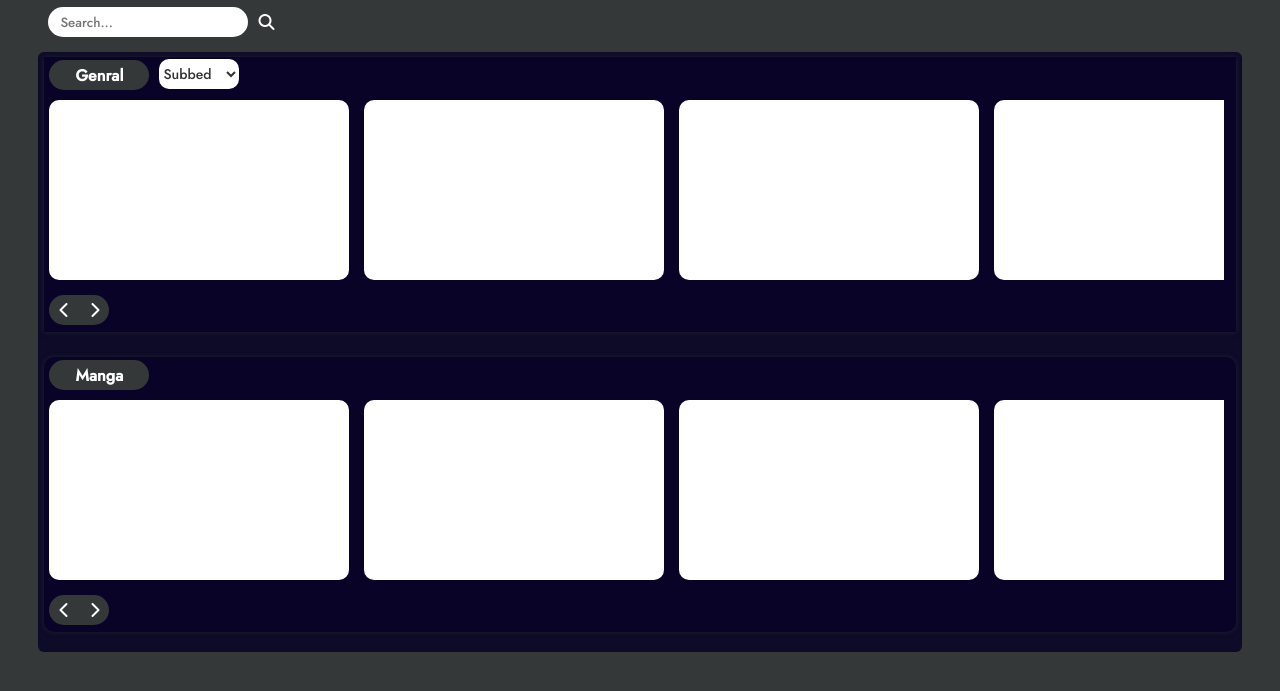
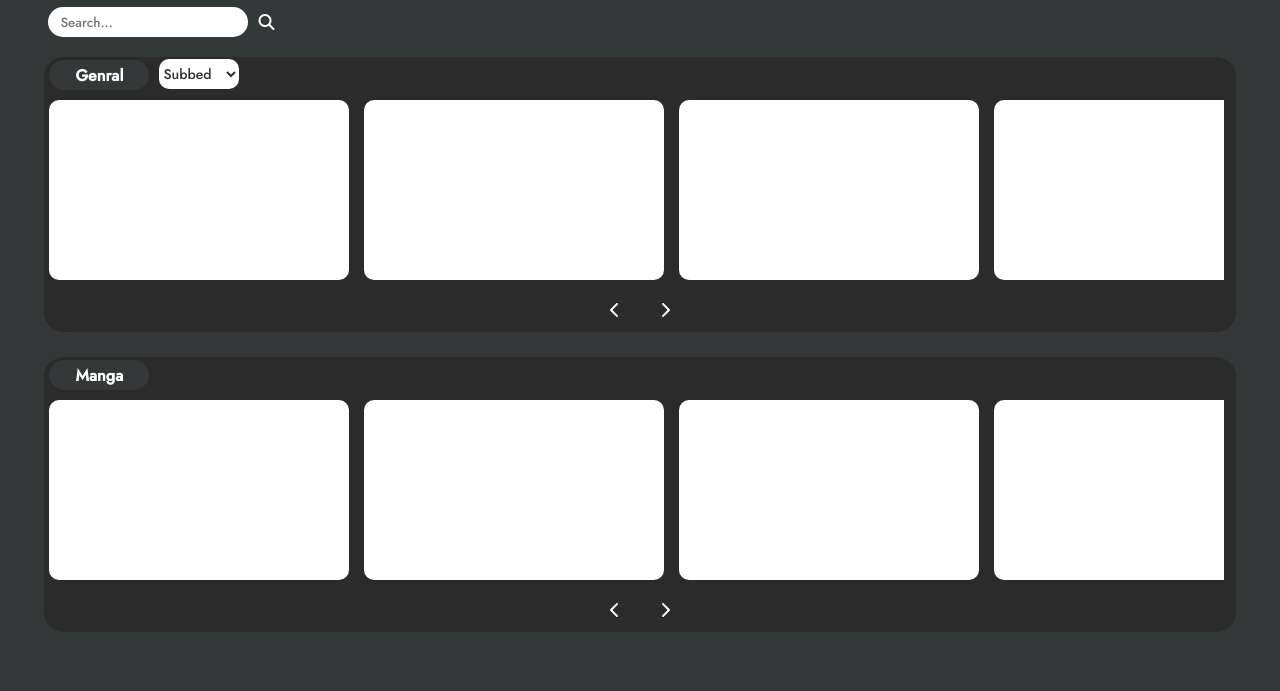
Before and after one commit to kaioken-glitch/Gress, a plain HTML site: page index.html in a window 1280 px wide. Shown: the part 73-764 px from the top of the page. Drawn offline with Linux system fonts and the light colour scheme; no server answers; files whose address does not match are found by name.

Commit message:
Update lp.css

```diff
--- a/lp.css
+++ b/lp.css
@@ -4,7 +4,6 @@ body{
     margin: 0;
     padding: 0;
     overflow: hidden;
-    overflow-y: scroll;
     background-color: #353839;
 }
 
@@ -160,7 +159,7 @@ body{
     border-radius: 6px;
     align-items: center;
     flex-direction: column;
-    background-color: #0d0b28;
+    background-color: #353839;
 }
 
 .subbed{
@@ -170,7 +169,8 @@ body{
     overflow: hidden;
     white-space: nowrap;
     margin-bottom: 20px;
-    background-color: #0a0328;
+    border-radius: 20px;
+    background-color: #2b2b2b;
     box-shadow: 0 0 5px rgba(55, 55, 55, 0.5);
 }
 
@@ -201,8 +201,8 @@ body{
     overflow: hidden;
     white-space: nowrap;
     margin-bottom: 20px;
-    border-radius: 10px;
-    background-color: #0a0328;
+    border-radius: 20px;
+    background-color: #2b2b2b;
     box-shadow: 0 0 5px rgba(55, 55, 55, 0.5);
 }
 
@@ -333,15 +333,24 @@ body{
 }
 
 .btns{
-    width: 60px;
+    width: 80px;
     height: 30px;
     display: flex;
     align-items: center;
     flex-direction: row;
     margin: 5px;
-    background-color: #353839;
+    margin-left: auto;
+    margin-right: auto;
     border-radius: 20px;
-    justify-content: space-evenly;
+    justify-content: center;
+}
+
+#left-icon{
+    margin-left: 10px;
+}
+
+#right-icon{
+    margin-right: 10px;
 }
 
 .ttl{
```
